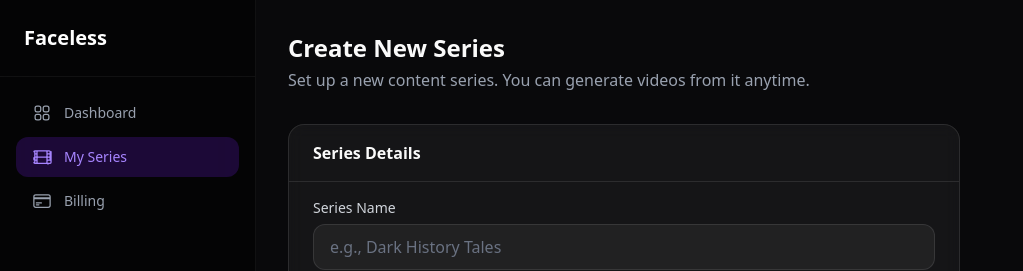
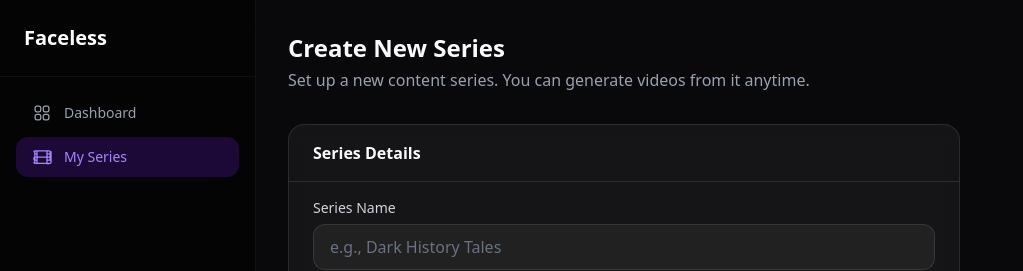
Before and after one commit to sina3p2p/faceless, a Next.js app: page /dashboard/series/new in a window 1280 px wide. Shown: the top 271 px of the page, without its empty margins (0-1023 px from the left). Built offline with nearby package versions, Linux system fonts and the light colour scheme; no server answers.

Commit message:
Disable Billing navigation item temporarily and update video plan limits to allow unlimited uploads for all plans

```diff
--- a/src/components/dashboard-nav.tsx
+++ b/src/components/dashboard-nav.tsx
@@ -23,15 +23,16 @@ const navItems = [
       </svg>
     ),
   },
-  {
-    href: "/dashboard/billing",
-    label: "Billing",
-    icon: (
-      <svg className="w-5 h-5" fill="none" viewBox="0 0 24 24" stroke="currentColor" strokeWidth={1.5}>
-        <path strokeLinecap="round" strokeLinejoin="round" d="M2.25 8.25h19.5M2.25 9h19.5m-16.5 5.25h6m-6 2.25h3m-3.75 3h15a2.25 2.25 0 002.25-2.25V6.75A2.25 2.25 0 0019.5 4.5h-15a2.25 2.25 0 00-2.25 2.25v10.5A2.25 2.25 0 004.5 19.5z" />
-      </svg>
-    ),
-  },
+  // Billing disabled for now
+  // {
+  //   href: "/dashboard/billing",
+  //   label: "Billing",
+  //   icon: (
+  //     <svg className="w-5 h-5" fill="none" viewBox="0 0 24 24" stroke="currentColor" strokeWidth={1.5}>
+  //       <path strokeLinecap="round" strokeLinejoin="round" d="M2.25 8.25h19.5M2.25 9h19.5m-16.5 5.25h6m-6 2.25h3m-3.75 3h15a2.25 2.25 0 002.25-2.25V6.75A2.25 2.25 0 0019.5 4.5h-15a2.25 2.25 0 00-2.25 2.25v10.5A2.25 2.25 0 004.5 19.5z" />
+  //     </svg>
+  //   ),
+  // },
 ];
 
 export function DashboardNav() {
--- a/src/lib/constants.ts
+++ b/src/lib/constants.ts
@@ -1,7 +1,7 @@
 export const PLAN_LIMITS = {
-  FREE: { videosPerMonth: 3 },
-  STARTER: { videosPerMonth: 30 },
-  PRO: { videosPerMonth: 100 },
+  FREE: { videosPerMonth: 999999 },
+  STARTER: { videosPerMonth: 999999 },
+  PRO: { videosPerMonth: 999999 },
 } as const;
 
 export const VIDEO_DEFAULTS = {
```
